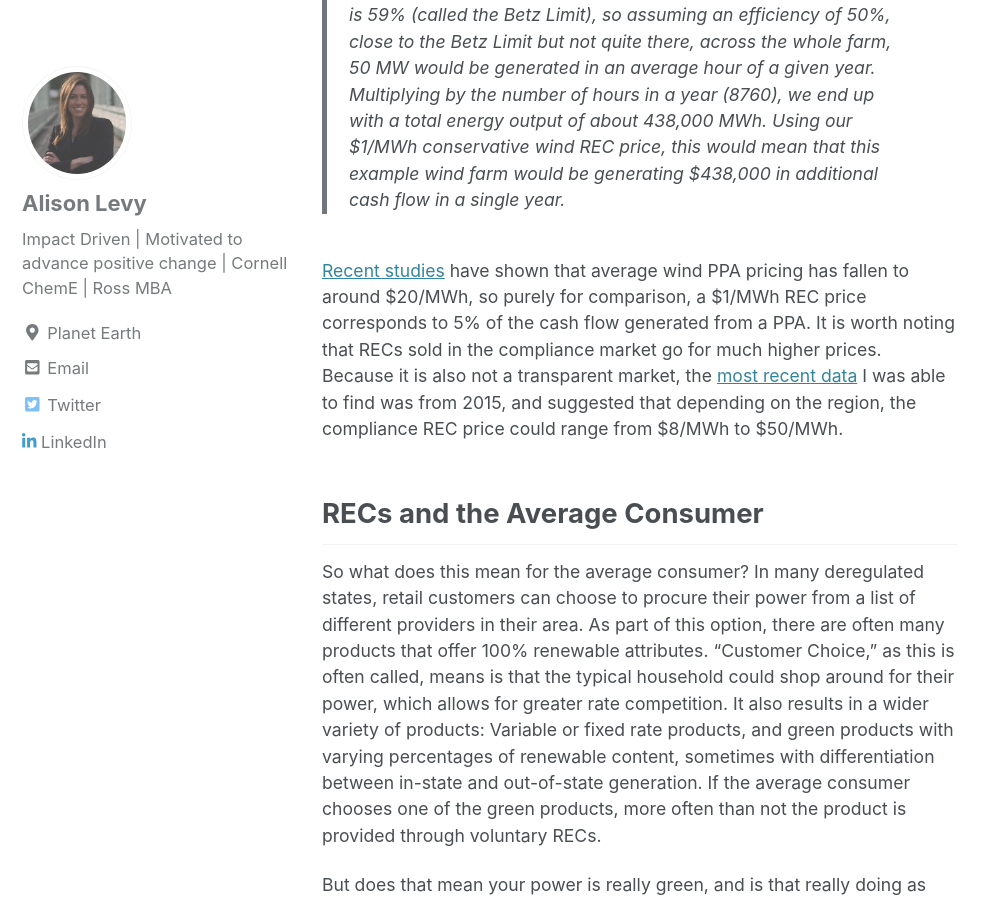
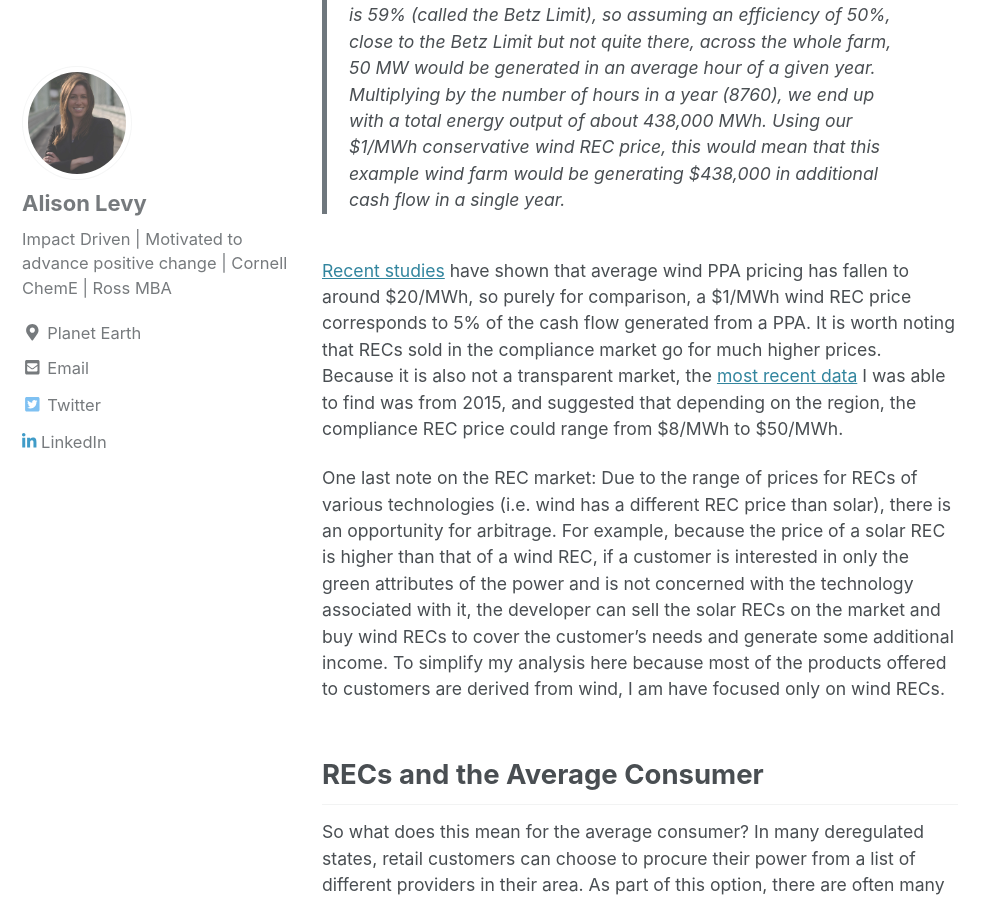
Before and after one commit to amlturbo/amlturbo.github.io, a Jekyll site: the page built from _posts/2019-01-13-what-are-recs.md, in a window 1280 px wide and 900 px high, scrolled down 5092 px. Shown: the whole window, without its empty margins (0-999 px from the left). Built offline with Jekyll 4.4.1, drawn with Linux system fonts in a browser that asks for light colours; cached includes are drawn as plain includes; nearby versions of some CDN libraries; some of the changed text lies outside the part shown.

Commit message:
Update 2019-01-13-what-are-recs.md

```diff
--- a/_posts/2019-01-13-what-are-recs.md
+++ b/_posts/2019-01-13-what-are-recs.md
@@ -54,7 +54,9 @@ Unfortunately, due to the supply/demand imbalance in the REC market, the volunta
 
 >Assume that a developer is planning to build a 100 MW rated capacity wind farm, which is considered in the industry to be a large scale project. The upper limit on efficiency of a wind turbine is 59% (called the Betz Limit), so assuming an efficiency of 50%, close to the Betz Limit but not quite there, across the whole farm, 50 MW would be generated in an average hour of a given year. Multiplying by the number of hours in a year (8760), we end up with a total energy output of about 438,000 MWh. Using our $1/MWh conservative wind REC price, this would mean that this example wind farm would be generating $438,000 in additional cash flow in a single year.
 
-[Recent studies](https://www.greentechmedia.com/articles/read/us-wind-prices-20-megawatt-hour#gs.M9EpVfgt) have shown that average wind PPA pricing has fallen to around $20/MWh, so purely for comparison, a $1/MWh REC price corresponds to 5% of the cash flow generated from a PPA. It is worth noting that RECs sold in the compliance market go for much higher prices. Because it is also not a transparent market, the [most recent data](https://www.nrel.gov/docs/fy16osti/65252.pdf) I was able to find was from 2015, and suggested that depending on the region, the compliance REC price could range from $8/MWh to $50/MWh.
+[Recent studies](https://www.greentechmedia.com/articles/read/us-wind-prices-20-megawatt-hour#gs.M9EpVfgt) have shown that average wind PPA pricing has fallen to around $20/MWh, so purely for comparison, a $1/MWh wind REC price corresponds to 5% of the cash flow generated from a PPA. It is worth noting that RECs sold in the compliance market go for much higher prices. Because it is also not a transparent market, the [most recent data](https://www.nrel.gov/docs/fy16osti/65252.pdf) I was able to find was from 2015, and suggested that depending on the region, the compliance REC price could range from $8/MWh to $50/MWh.
+
+One last note on the REC market: Due to the range of prices for RECs of various technologies (i.e. wind has a different REC price than solar), there is an opportunity for arbitrage. For example, because the price of a solar REC is higher than that of a wind REC, if a customer is interested in only the green attributes of the power and is not concerned with the technology associated with it, the developer can sell the solar RECs on the market and buy wind RECs to cover the customer's needs and generate some additional income. To simplify my analysis here because most of the products offered to customers are derived from wind, I am have focused only on wind RECs.
 
 ## RECs and the Average Consumer
 So what does this mean for the average consumer? In many deregulated states, retail customers can choose to procure their power from a list of different providers in their area. As part of this option, there are often many products that offer 100% renewable attributes. "Customer Choice," as this is often called, means is that the typical household could shop around for their power, which allows for greater rate competition. It also results in a wider variety of products: Variable or fixed rate products, and green products with varying percentages of renewable content, sometimes with differentiation between in-state and out-of-state generation. If the average consumer chooses one of the green products, more often than not the product is provided through voluntary RECs.
```
